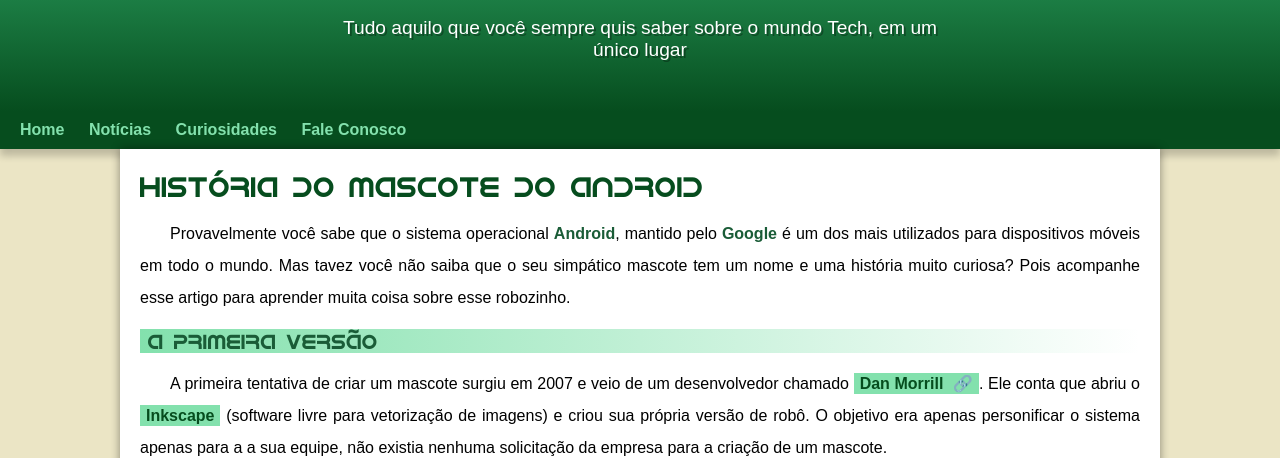
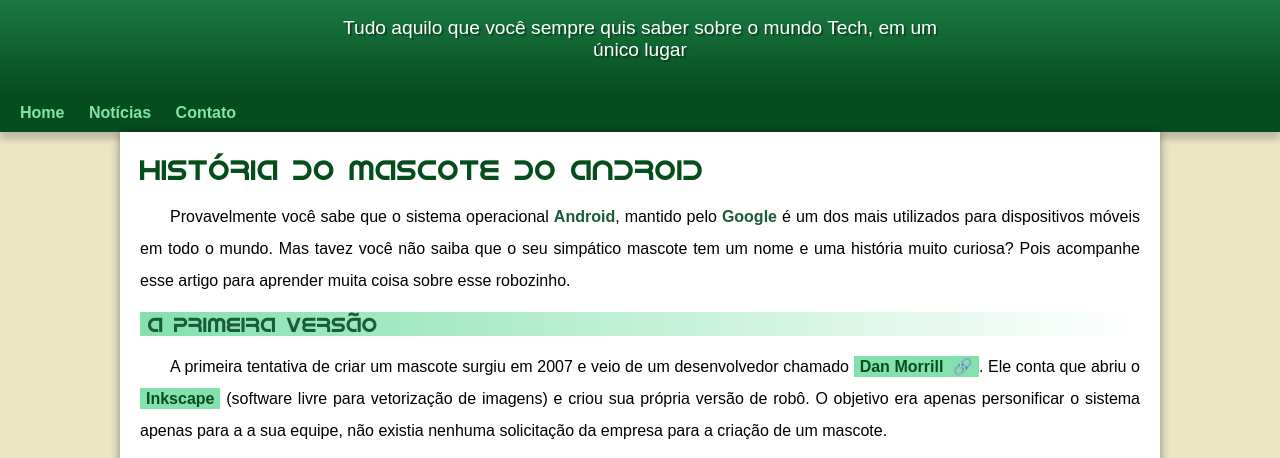
Before and after one commit to amorimvp/projeto-android, a plain HTML site: page index.html in a window 1280 px wide. Shown: the part 100-558 px from the top of the page. Drawn offline with Linux system fonts and the light colour scheme.

Commit message:
corrigindo erros

```diff
--- a/estilos/style.css
+++ b/estilos/style.css
@@ -56,7 +56,7 @@ header > p{
     padding-right: 10px;
     padding-left: 10px;
     margin: auto;
-    padding-bottom: 50px;
+    padding-bottom: 33px;
     text-shadow: 2px 2px 0px rgba(0, 0, 0, 0.315);
 }
 
--- a/index.html
+++ b/index.html
@@ -26,8 +26,7 @@
     <nav>
         <a href="#">Home</a>
         <a href="#">Notícias</a>
-        <a href="#">Curiosidades</a>
-        <a href="#">Fale Conosco</a>
+        <a href="#">Contato</a>
     </nav>
     <main>
         <article>
```
